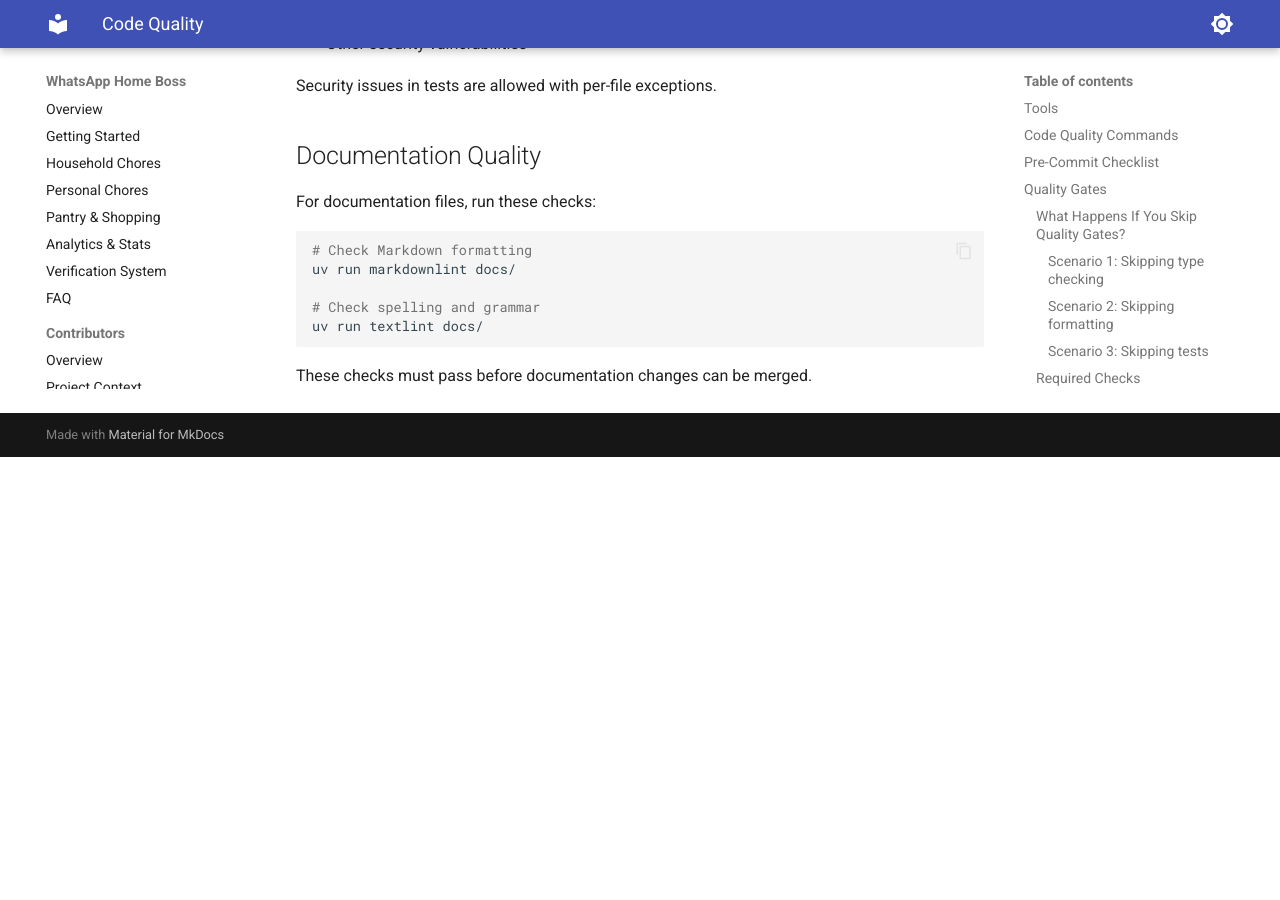
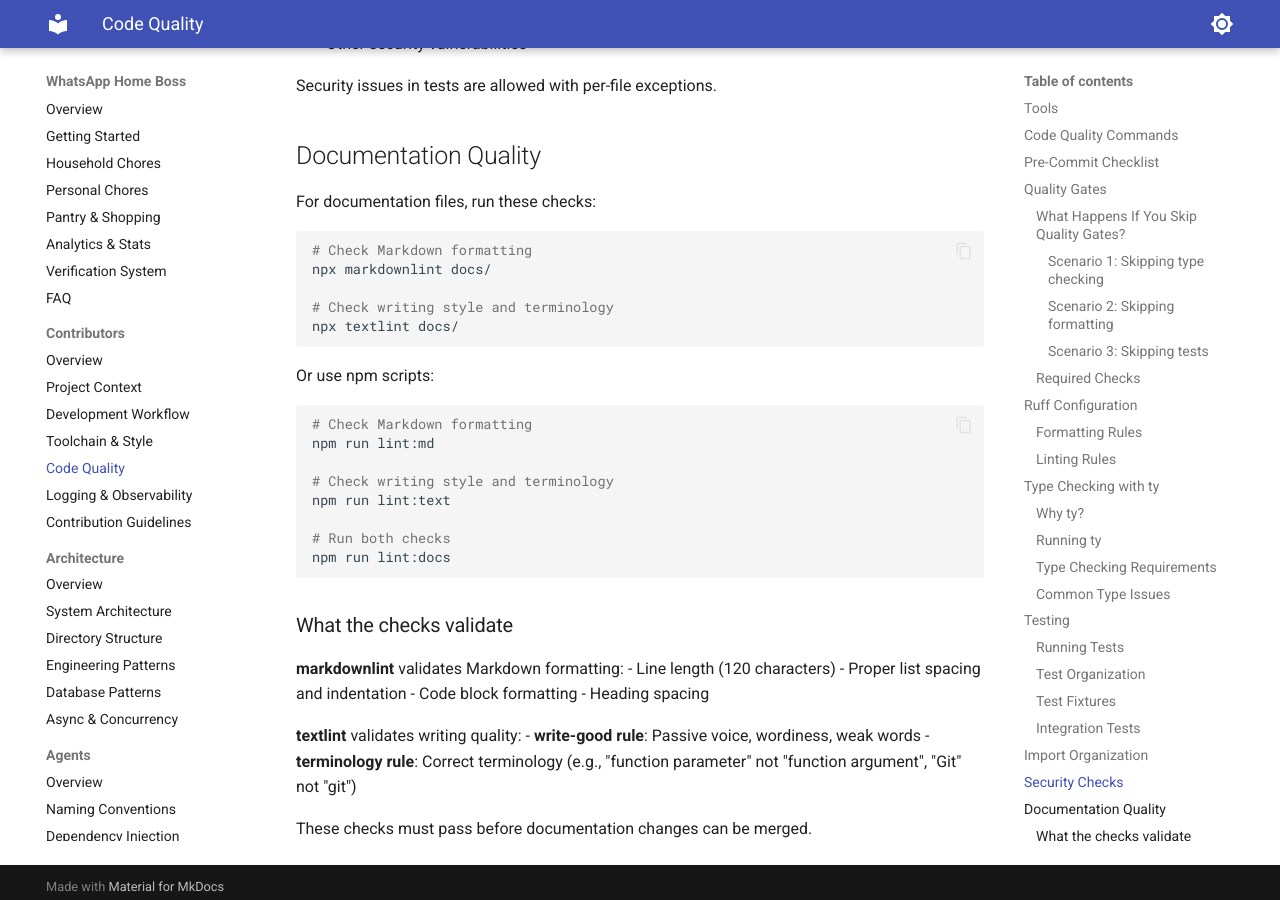
Before and after one commit to jackedney/choresir, an MkDocs documentation site: the page built from docs/contributors/code-quality.md, in a window 1280 px wide and 900 px high, scrolled down 5987 px. Built offline with MkDocs 1.6.1 and Material for MkDocs 9.7.7, drawn with Linux system fonts in a browser that asks for light colours; before the commit the page ends 6444 px from its top, so only the background shows below that.

Commit message:
feat: add documentation quality checks with markdownlint and textlint
- Install markdownlint-cli for Markdown formatting validation
- Install textlint with write-good and terminology rules for writing quality
- Add package.json with npm scripts for lint:md, lint:text, lint:docs
- Create .textlintrc.json configuration for textlint rules
- Update .gitignore to exclude node_modules and package-lock.json
- Document quality gate commands in AGENTS.md and code-quality.md

markdownlint validates:
- Line length (120 characters)
- List formatting and spacing
- Code block formatting

textlint validates:
- Passive voice (write-good rule)
- Wordiness and weak words (write-good rule)
- Terminology consistency (terminology rule)

````diff
--- a/docs/contributors/code-quality.md
+++ b/docs/contributors/code-quality.md
@@ -262,10 +262,35 @@ For documentation files, run these checks:
 
 ```bash
 # Check Markdown formatting
-uv run markdownlint docs/
+npx markdownlint docs/
 
-# Check spelling and grammar
-uv run textlint docs/
+# Check writing style and terminology
+npx textlint docs/
 ```
 
+Or use npm scripts:
+
+```bash
+# Check Markdown formatting
+npm run lint:md
+
+# Check writing style and terminology
+npm run lint:text
+
+# Run both checks
+npm run lint:docs
+```
+
+### What the checks validate
+
+**markdownlint** validates Markdown formatting:
+- Line length (120 characters)
+- Proper list spacing and indentation
+- Code block formatting
+- Heading spacing
+
+**textlint** validates writing quality:
+- **write-good rule**: Passive voice, wordiness, weak words
+- **terminology rule**: Correct terminology (e.g., "function parameter" not "function argument", "Git" not "git")
+
 These checks must pass before documentation changes can be merged.
````
Also changed, not shown: AGENTS.md (+29 -3 lines), package.json (added, +18 -0 lines), .textlintrc.json (added), 1 other file.
